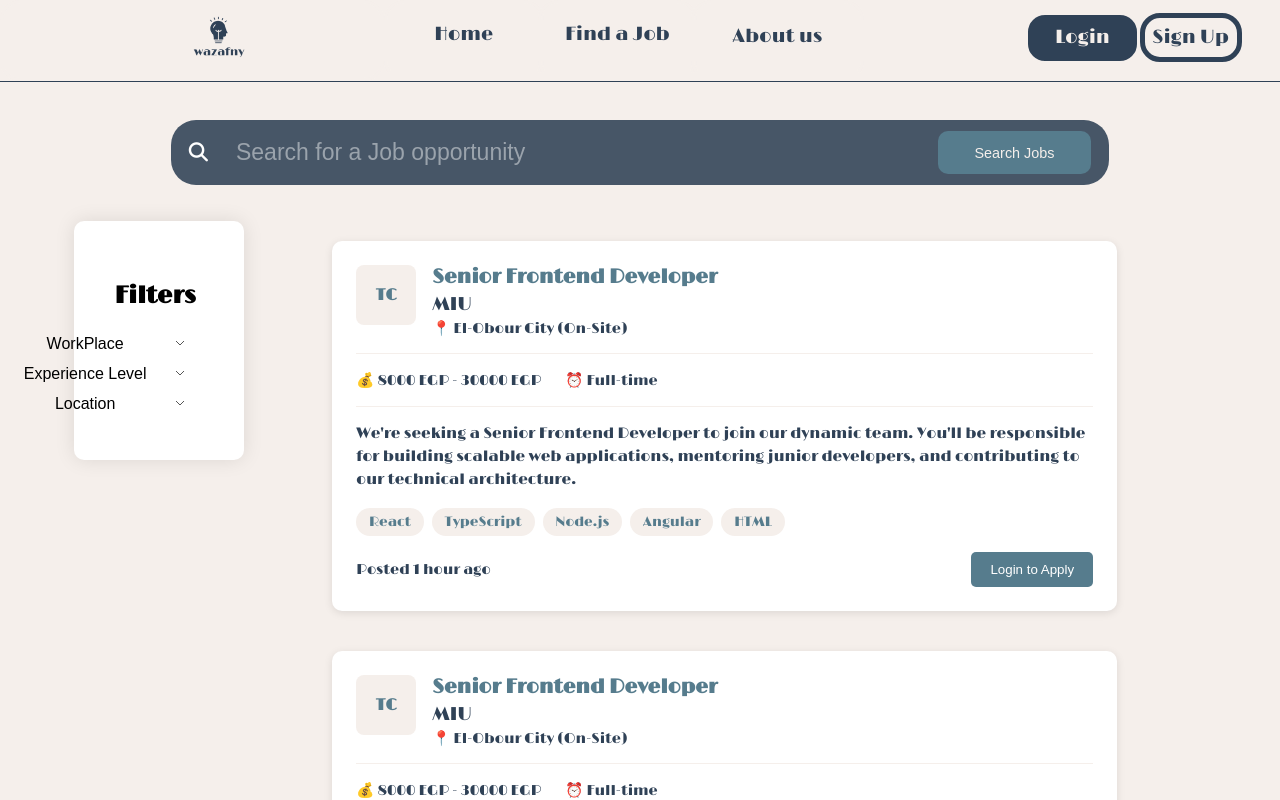
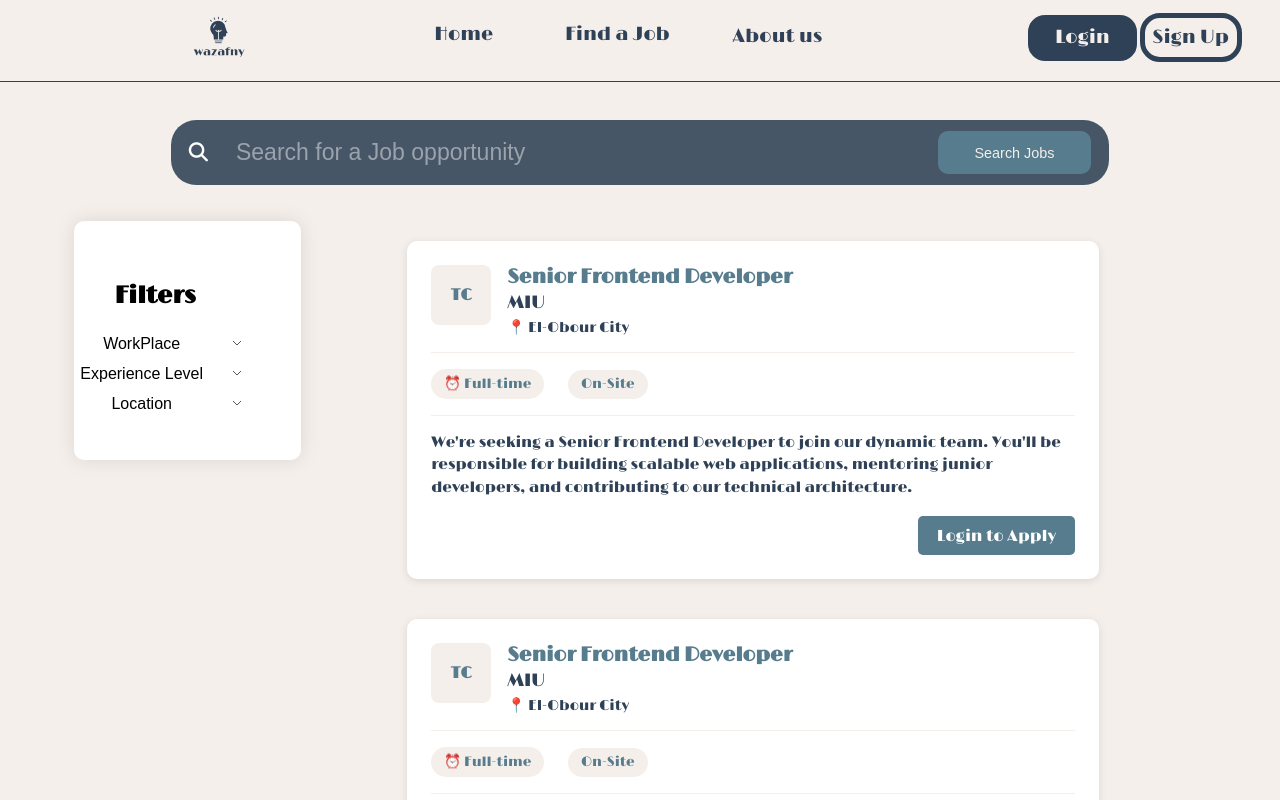
Before and after one commit to abdelrahman218/Job-Offering-Website, an Angular app: page /user/find-a-job in a window 1280 px wide. Shown: the top 800 px of the page. Built offline with nearby package versions, Linux system fonts and the light colour scheme.

Commit message:
latest update phase 1

```diff
--- a/package.json
+++ b/package.json
@@ -10,6 +10,7 @@
   },
   "private": true,
   "dependencies": {
+    "5": "^0.0.1",
     "@angular/animations": "^18.1.0",
     "@angular/common": "^18.1.0",
     "@angular/compiler": "^18.1.0",
@@ -18,6 +19,7 @@
     "@angular/platform-browser": "^18.1.0",
     "@angular/platform-browser-dynamic": "^18.1.0",
     "@angular/router": "^18.1.0",
+    "bootstrap": "^5.3.3",
     "rxjs": "~7.8.0",
     "tslib": "^2.3.0",
     "zone.js": "~0.14.3"
@@ -26,6 +28,7 @@
     "@angular-devkit/build-angular": "^18.1.1",
     "@angular/cli": "^18.1.1",
     "@angular/compiler-cli": "^18.1.0",
+    "@types/bootstrap": "^5.2.10",
     "@types/jasmine": "~5.1.0",
     "jasmine-core": "~5.1.0",
     "karma": "~6.4.0",
--- a/src/app/footer/footer.component.html
+++ b/src/app/footer/footer.component.html
@@ -7,8 +7,8 @@
         <div class="head">Links</div>
         <div class="details" id="links">
             <a routerLink="/contactus" class="link">Contact Us</a>
-            <a routerLink="/find-a-job" class="link">Find a Job</a>
-            <a routerLink="/" class="link">Advertise with Us</a>
+            <a routerLink="/user/find-a-job" class="link">Find a Job</a>
+            <a href="https://forms.gle/oJDYmrpUApzFFDkJA" class="link">Advertise with Us</a>
         </div>
     </div>
     <div class="sections">
--- a/src/app/users/dashboard/dashboard.component.html
+++ b/src/app/users/dashboard/dashboard.component.html
@@ -9,6 +9,6 @@
 <app-tile class="spacing">
     <app-current-application />
 </app-tile>
-<app-tile>
-    <app-user-recommend />
-</app-tile>
+<!-- <app-tile>
+    <app-user-recommend [userType]=""User'" />
+</app-tile> -->
--- a/src/app/users/dashboard/user-recommend/user-recommend.component.css
+++ b/src/app/users/dashboard/user-recommend/user-recommend.component.css
@@ -0,0 +1,169 @@
+@import "bootstrap/dist/css/bootstrap.min.css";
+
+:host {
+    margin: 0;
+    padding: 20px;
+    display: flex;
+    justify-content: center;
+}
+
+.job-card {
+    background-color: #FFFFFF;
+    border-radius: 10px;
+    padding: 1.5rem;
+    width: 80%;
+    box-shadow: 0 2px 8px rgba(0,0,0,0.1);
+    transition: transform 0.2s, box-shadow 0.2s;
+    cursor: pointer;
+}
+
+.job-card:hover {
+    transform: translateY(-2px);
+    box-shadow: 0 4px 12px rgba(0,0,0,0.15);
+}
+
+.job-header {
+    display: flex;
+    align-items: flex-start;
+    gap: 1rem;
+    margin-bottom: 1rem;
+}
+
+.company-logo {
+    width: 60px;
+    height: 60px;
+    background-color: #F5EFEB;
+    border-radius: 8px;
+    display: flex;
+    align-items: center;
+    justify-content: center;
+    font-weight: bold;
+    color: #567C8D;
+}
+
+.job-title-section {
+    flex-grow: 1;
+}
+
+.job-title {
+    color: #567C8D;
+    font-size: 1.25rem;
+    font-weight: bold;
+    margin: 0 0 0.25rem 0;
+}
+
+.company-name {
+    color: #2F4156;
+    font-weight: 500;
+    margin: 0 0 0.25rem 0;
+    font-size: large;
+}
+
+.location {
+    color: #2F4156;
+    font-size: 0.9rem;
+    display: flex;
+    align-items: center;
+    gap: 0.25rem;
+}
+
+.save-btn {
+    background: none;
+    border: none;
+    color: #567C8D;
+    cursor: pointer;
+    padding: 0.5rem;
+    border-radius: 50%;
+    transition: background-color 0.2s;
+}
+
+.save-btn:hover {
+    background-color: rgba(0,128,128,0.1);
+}
+
+.job-details {
+    margin: 1rem 0;
+    padding: 1rem 0;
+    border-top: 1px solid #F5EFEB;
+    border-bottom: 1px solid #F5EFEB;
+}
+
+.detail-item {
+    display: inline-flex;
+    align-items: center;
+    margin-right: 1.5rem;
+    color: #2F4156;
+    font-size: 0.9rem;
+}
+
+.detail-item:last-child {
+    margin-right: 0;
+}
+
+.job-description {
+    color: #2F4156;
+    font-size: 0.95rem;
+    line-height: 1.5;
+    margin-bottom: 1rem;
+}
+
+.tags-container {
+    display: flex;
+    flex-wrap: wrap;
+    gap: 0.5rem;
+    margin-top: 1rem;
+}
+
+.tag {
+    background-color: #F5EFEB;
+    color: #567C8D;
+    padding: 0.4rem 0.8rem;
+    border-radius: 20px;
+    font-size: 0.85rem;
+    font-weight: 500;
+}
+
+.apply-section {
+    display: flex;
+    align-items: center;
+    justify-content: space-between;
+    margin-top: 1rem;
+}
+
+.posted-date {
+    color: #2F4156;
+    font-size: 0.9rem;
+}
+
+.apply-btn {
+    background-color: #567C8D;
+    color: #FFFFFF;
+    border: none;
+    padding: 0.6rem 1.2rem;
+    border-radius: 5px;
+    font-weight: 500;
+    cursor: pointer;
+    transition: background-color 0.2s;
+}
+
+.apply-btn:hover {
+    background-color: #2F4156;
+}
+.abc{
+    background-color: #FFFFFF;
+    width:fit-content;
+    height:fit-content;
+    justify-self: center;
+    align-self: center;
+}
+.modal-dialog{
+    background-color: #FFFFFF;
+    font-family: 'Gill Sans', 'Gill Sans MT', Calibri, 'Trebuchet MS', sans-serif;
+
+}
+.hhh{
+    background-color: #567C8D;
+}
+.hhh:hover{
+    background-color: #2F4156;
+}
--- a/src/app/users/dashboard/user-recommend/user-recommend.component.html
+++ b/src/app/users/dashboard/user-recommend/user-recommend.component.html
@@ -1 +1,26 @@
-<p>user-recommend works!</p>
+<div class="job-card">
+    <div class="job-header">
+        <div class="company-logo">
+            TC
+        </div>
+        <div class="job-title-section">
+            <h2 class="job-title">Senior Frontend Developer</h2>
+            <h3 class="company-name">MIU</h3>
+            <div class="location">
+                📍 El-Obour City
+            </div>
+        </div>
+    </div>
+    <div class="job-details">
+        <!-- <span class="detail-item">💰 8000 EGP - 30000 EGP</span> -->
+        <span class="detail-item tag">⏰ Full-time</span>
+        <span class="detail-item tag">On-Site</span>
+    </div>
+    <div class="job-description">
+        We're seeking a Senior Frontend Developer to join our dynamic team. You'll be responsible for building scalable web applications, mentoring junior developers, and contributing to our technical architecture.
+    </div>
+    <div class="apply-section">
+        <button class="apply-btn"  type="button" data-bs-toggle="modal" data-bs-target="#myModal">Check More</button>
+
+    </div>
+</div>
--- a/src/app/users/dashboard/user-recommend/user-recommend.component.ts
+++ b/src/app/users/dashboard/user-recommend/user-recommend.component.ts
@@ -1,12 +1,12 @@
-import { Component } from '@angular/core';
+import { Component,Input,signal } from '@angular/core';
+import { CardComponent } from '../../find-a-job/card/card.component';
 
 @Component({
   selector: 'app-user-recommend',
   standalone: true,
-  imports: [],
+  imports: [CardComponent],
   templateUrl: './user-recommend.component.html',
   styleUrl: './user-recommend.component.css'
 })
 export class UserRecommendComponent {
-
 }
--- a/src/app/users/find-a-job/card/card.component.css
+++ b/src/app/users/find-a-job/card/card.component.css
@@ -1,3 +1,5 @@
+@import "bootstrap/dist/css/bootstrap.min.css";
+
 :host {
     margin: 0;
     padding: 20px;
@@ -54,6 +56,7 @@
     color: #2F4156;
     font-weight: 500;
     margin: 0 0 0.25rem 0;
+    font-size: large;
 }
 
 .location {
@@ -146,3 +149,21 @@
 .apply-btn:hover {
     background-color: #2F4156;
 }
+.abc{
+    background-color: #FFFFFF;
+    width:fit-content;
+    height:fit-content;
+    justify-self: center;
+    align-self: center;
+}
+.modal-dialog{
+    background-color: #FFFFFF;
+    font-family: 'Gill Sans', 'Gill Sans MT', Calibri, 'Trebuchet MS', sans-serif;
+
+}
+.hhh{
+    background-color: #567C8D;
+}
+.hhh:hover{
+    background-color: #2F4156;
+}
--- a/src/app/users/find-a-job/card/card.component.html
+++ b/src/app/users/find-a-job/card/card.component.html
@@ -7,31 +7,59 @@
             <h2 class="job-title">Senior Frontend Developer</h2>
             <h3 class="company-name">MIU</h3>
             <div class="location">
-                📍 El-Obour City (On-Site)
+                📍 El-Obour City
             </div>
         </div>
     </div>
     <div class="job-details">
-        <span class="detail-item">💰 8000 EGP - 30000 EGP</span>
-        <span class="detail-item">⏰ Full-time</span>
+        <!-- <span class="detail-item">💰 8000 EGP - 30000 EGP</span> -->
+        <span class="detail-item tag">⏰ Full-time</span>
+        <span class="detail-item tag">On-Site</span>
     </div>
     <div class="job-description">
         We're seeking a Senior Frontend Developer to join our dynamic team. You'll be responsible for building scalable web applications, mentoring junior developers, and contributing to our technical architecture.
     </div>
-    <div class="tags-container">
+    <!-- <div class="tags-container">
         <span class="tag">React</span>
         <span class="tag">TypeScript</span>
         <span class="tag">Node.js</span>
         <span class="tag">Angular</span>
         <span class="tag">HTML</span>
-    </div>
+    </div> -->
     <div class="apply-section">
-        <span class="posted-date">Posted 1 hour ago</span>
+        <div></div>
         @if (userType===undefined) {
             <button class="apply-btn" (click)="login()">Login to Apply</button>
         }@else{
-            <button class="apply-btn">Apply Now</button>
+            <button class="apply-btn"  type="button" data-bs-toggle="modal" data-bs-target="#myModal">Apply Now</button>
         }
 
     </div>
 </div>
+<div class="bootstrap-scope">
+    <div class="modal fade" id="myModal" tabindex="-1" aria-labelledby="modalLabel" aria-hidden="true">
+        <div class="modal-dialog">
+            <div class="modal-content">
+                <div class="modal-header">
+                    <h5 class="modal-title" id="modalLabel">Sumbit your Application</h5>
+                    <button type="button" class="btn-close" data-bs-dismiss="modal" aria-label="Close"></button>
+                </div>
+                <div class="modal-body">
+                    <h5>Job Requirements:</h5>
+                    <p class="xyz">Lorem ipsum dolor sit amet, consectetur adipisicing elit. Maxime, dignissimos.
+                         Quas harum accusamus cupiditate recusandae, assumenda pariatur magnam officia numquam cumque 4
+                         consequuntur molestias delectus nemo facilis ut earum iste voluptate?</p>
+                    <label for="cv">Attach your CV</label><br><input type="file" name="cv" id="cv" required>
+
+                </div>
+                <div class="modal-footer">
+                    <button type="button" class="btn btn-secondary" data-bs-dismiss="modal">Close</button>
+                    <button type="button" class="btn btn-primary hhh" data-bs-dismiss="modal">Save changes</button>
+                </div>
+            </div>
+        </div>
+    </div>
+</div>
+
+<!-- Bootstrap JS (end of body) -->
+<script src="https://cdnjs.cloudflare.com/ajax/libs/bootstrap/5.3.2/js/bootstrap.bundle.min.js"></script>
--- a/src/app/users/find-a-job/filters/filters.component.ts
+++ b/src/app/users/find-a-job/filters/filters.component.ts
@@ -16,15 +16,13 @@ export class FiltersComponent {
    workplaceOptions = [
       'Remote',
       'On-site',
-      'Hybrid',
-      'Flexible'
+      'Hybrid'
    ];
 
    experienceOptions = [
      'Entry Level',
-     'Mid Level',
-     'Senior Level',
-     'Manager',
+     'Management',
+     'Expertised',
      'Internship'
    ];
 
--- a/src/app/users/find-a-job/find-a-job.component.css
+++ b/src/app/users/find-a-job/find-a-job.component.css
@@ -5,7 +5,7 @@
 }
 .inside{
   display: grid;
-  grid-template-columns: 15% 85%;
+  grid-template-columns: 20% 80%;
   padding:3%;
 }
 #search{
--- a/src/styles.css
+++ b/src/styles.css
@@ -1,4 +1,5 @@
 /* You can add global styles to this file, and also import other style files */
+
 html{
     scroll-behavior: smooth;
 }
```
Also changed, not shown: src/app/landing-page/landing-page.component.html (+12 -12 lines), 1 other file (tests, documents, lock files or other folders).
